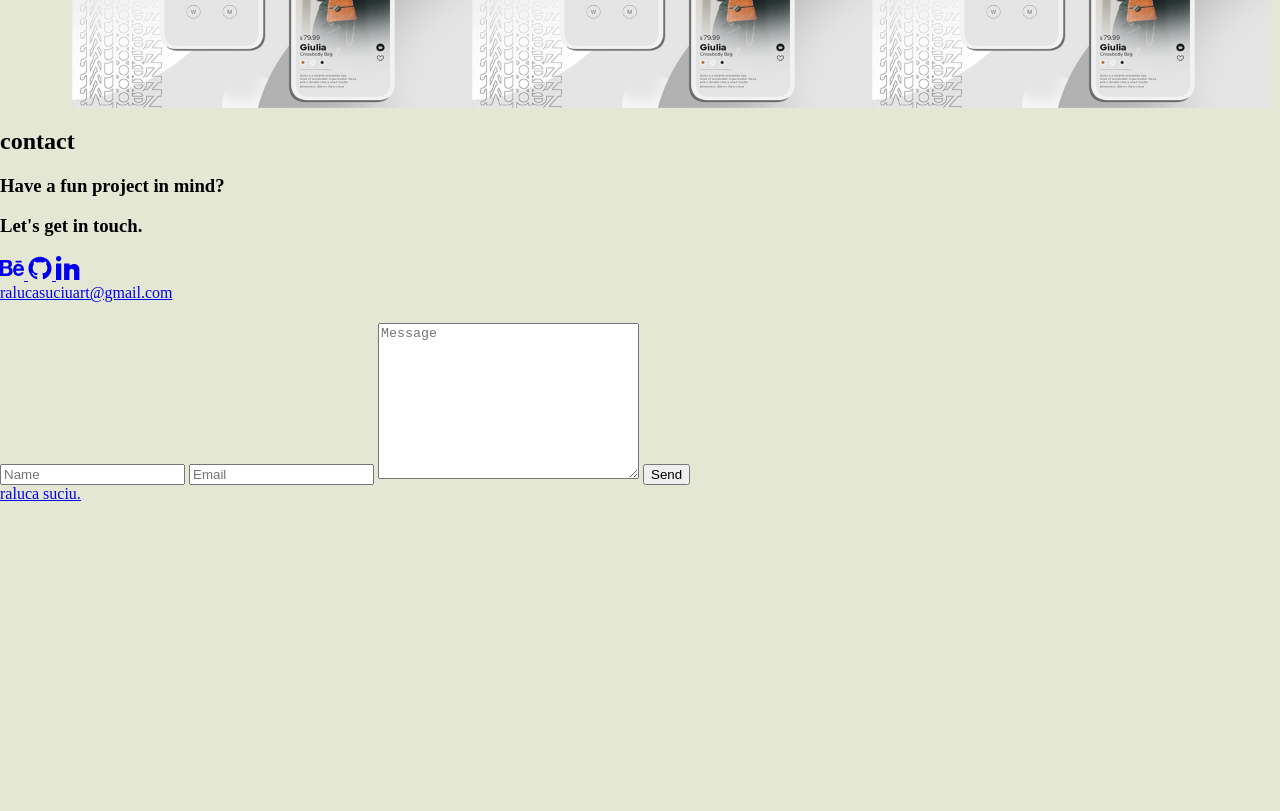
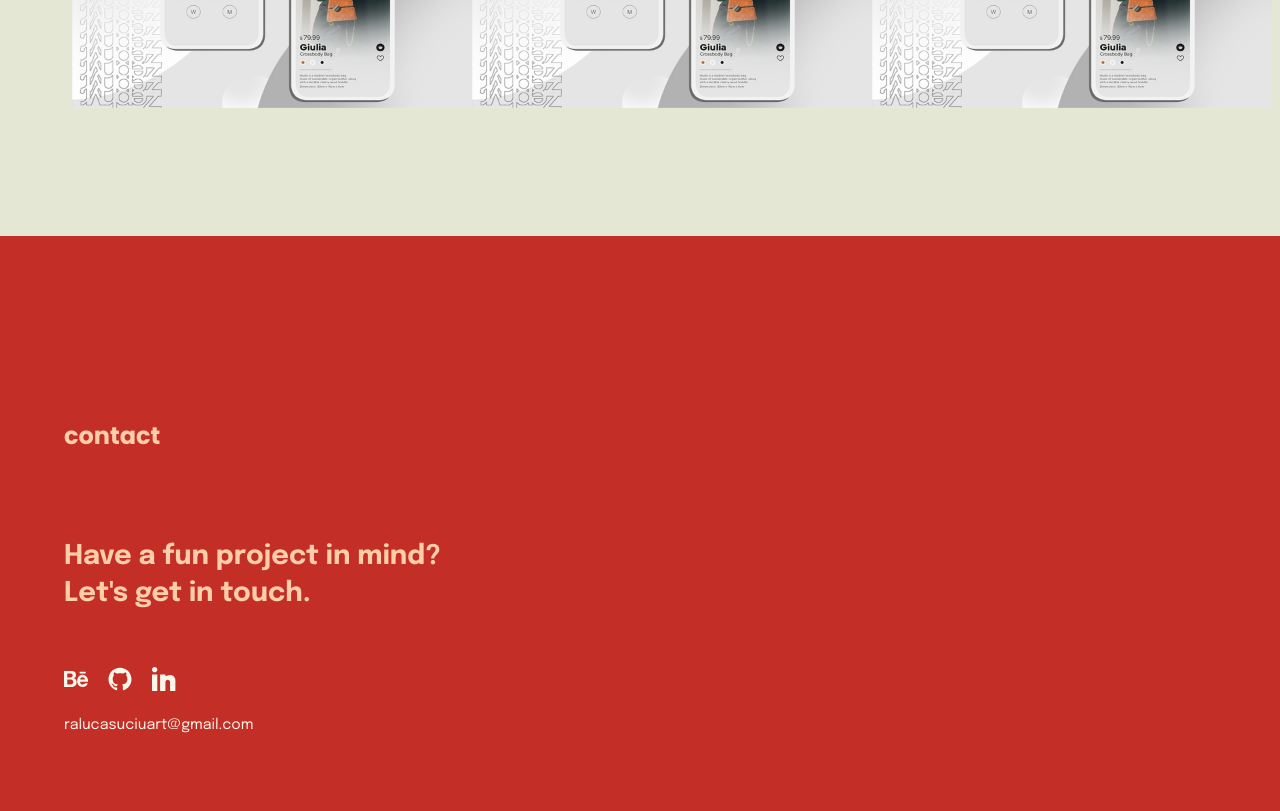
Before and after one commit to ralucasuciuart/portfolio-new, a plain HTML site: page index.html in a window 1280 px wide. Shown: the part 1960-2771 px from the top of the page. Before the commit the page ends 2513 px from the top, so only its background shows below. Drawn offline with Linux system fonts and the light colour scheme.

Commit message:
Added contact section layout and styling

```diff
--- a/style.scss
+++ b/style.scss
@@ -137,6 +137,7 @@ body{
         height: 100%;
         max-width: 100%;
         padding: 8% 0 0 5%;
+        margin-bottom: 10%;
     }
     #work_header {
         @include poppinsbold;
@@ -163,4 +164,42 @@ body{
         height: auto;
         object-fit: cover;
     }
+    // contact
+    #contact {
+        @include flex-col;
+        height: 100vh;
+        max-width: 100%;
+        background-color: $rose;
+        justify-content: space-evenly;
+        padding: 8% 0 0 5%;
+    }
+    #contact_header {
+        @include poppinsbold;
+        color: $peach;
+        font-size: 1.5em;
+    }
+    .contact_text {
+        @include epiloguebold;
+        font-size: 1.7em;
+        color: $peach;
+        margin: 10px 0;
+    }
+    #contact_icons {
+        @include flex-row;
+        align-items: center;
+        width: 100%;
+        padding: 50px 0 20px 0;
+    }
+    .contact_svg {
+        text-decoration: none;
+        padding-right: 20px;
+        color: $ivory;
+        transition: all .3s ease;
+    }
+    #contact_email {
+        @include epiloguereg;
+        color: $ivory;
+        text-decoration: none;
+        font-size: 0.9em;
+    }
 }
```
Also changed, not shown: style.css, 1 other file.
